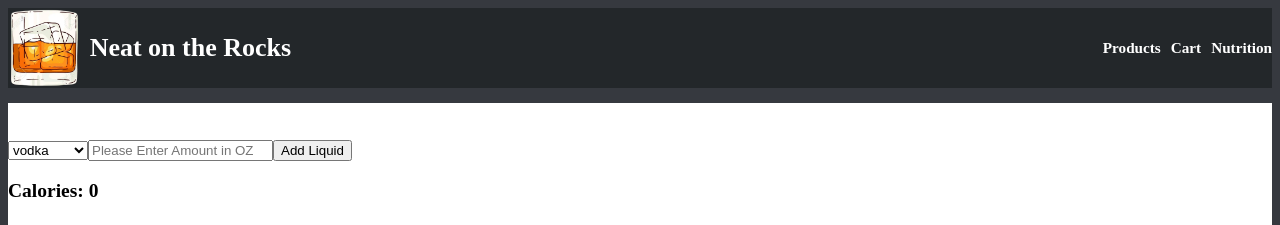
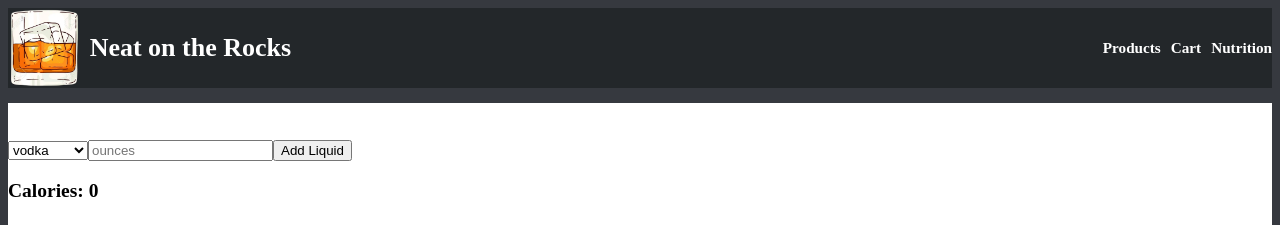
Before and after one commit to aldoportillo/NeatontheRocks, a React (Create React App) app: page /macro in a window 1280 px wide. Shown: the top 225 px of the page. Built offline with nearby package versions, Linux system fonts and the light colour scheme.

Commit message:
Remove form rerenders

```diff
--- a/src/components/LiquidForm.js
+++ b/src/components/LiquidForm.js
@@ -10,7 +10,6 @@ export default function LiquidForm({title, addForm, cocktail, setCocktail}) {
 
     function handleSubmit(e) {
         e.preventDefault()
-        addForm()
         setCocktail([...cocktail, {name: e.target.liquid.value, ounces: e.target.ounces.value}])
     }
   return (
@@ -20,7 +19,7 @@ export default function LiquidForm({title, addForm, cocktail, setCocktail}) {
         <select name="liquid">
             {renderOptions}
         </select>
-        <input name="ounces" placeholder='Please Enter Amount in OZ'/>
+        <input name="ounces" type="number" placeholder='ounces'/>
         <button type='submit'>Add Liquid</button>
     </form>
     </>
--- a/src/pages/Macro.js
+++ b/src/pages/Macro.js
@@ -11,19 +11,11 @@ export default function Macro () {
     const {nutrition} = React.useContext(Context)
 
     const [cocktail, setCocktail] = React.useState([])
-    const [forms, setForms] = React.useState([1])
-    function addForm() {
-        setForms([...forms, 1])
-    }
-
-    const renderForms = forms.map(form => {
-        return  <LiquidForm title={form} addForm={addForm} setCocktail={setCocktail} cocktail={cocktail}/>
-    })
 
     return (
         <div className='nutrition-page'>
             <div className='form'>
-                {renderForms}
+            <LiquidForm setCocktail={setCocktail} cocktail={cocktail}/>
             </div>
 
             <div className='nutrition-label'>
```
